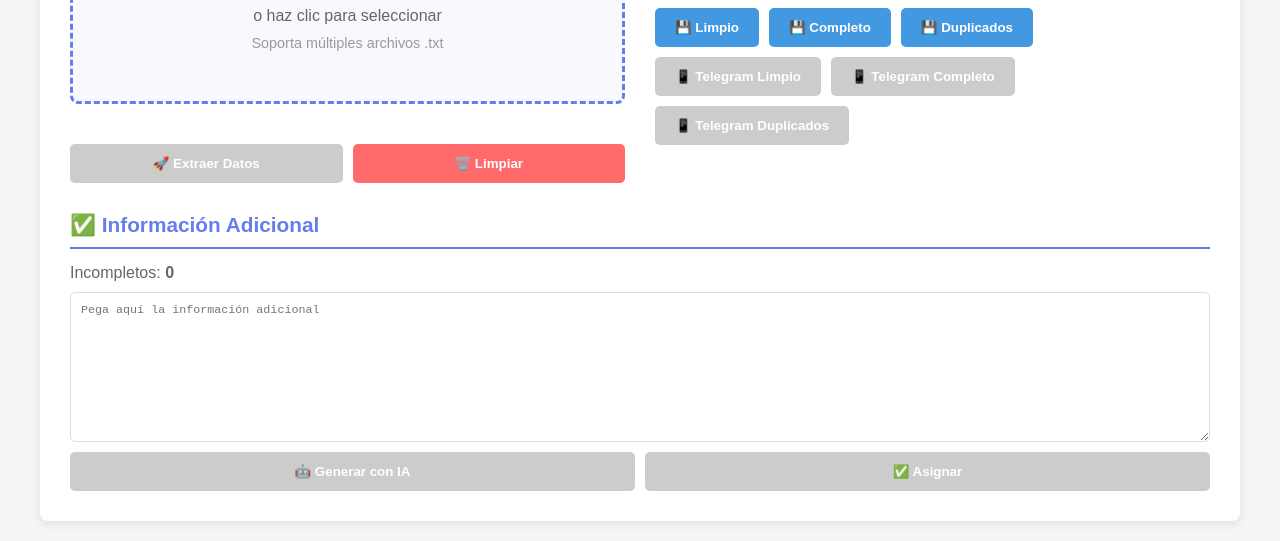
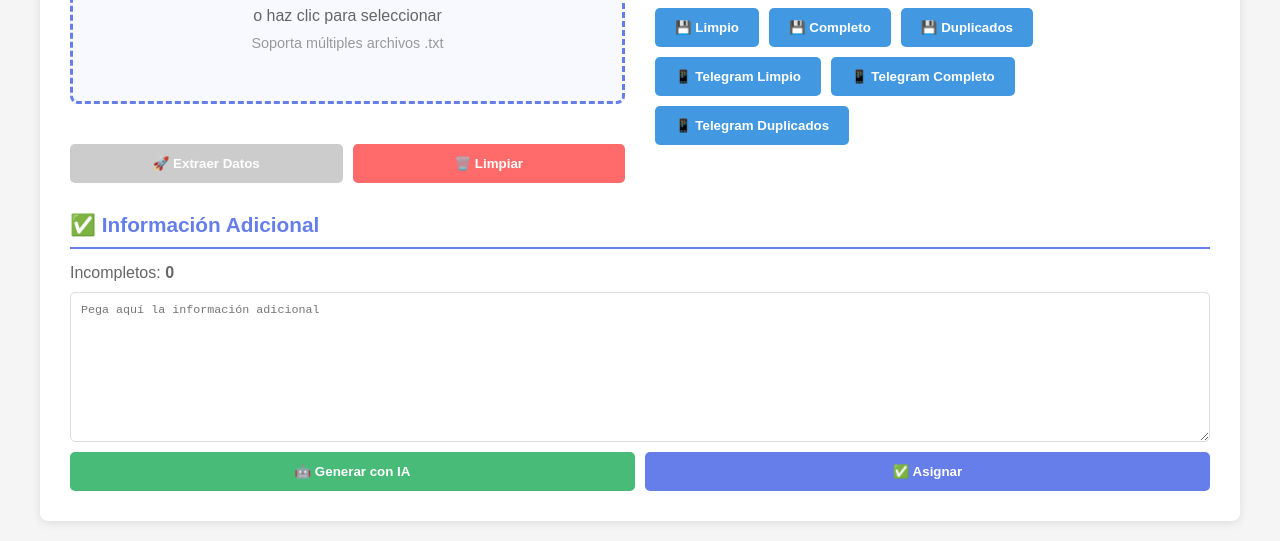
Before and after one commit to joelalbertomendez1104-dev/CConline, a website: page index.html in a window 1280 px wide. Both pictures are taken after a click on the button "🗑️ Limpiar". Shown: the part 299-840 px from the top of the page. Drawn offline with Linux system fonts and the light colour scheme.

Commit message:
Fix: Habilitar TODOS los botones (descargas, Telegram, IA, Asignar)

```diff
--- a/index.html
+++ b/index.html
@@ -187,14 +187,14 @@
 
         function updateButtons() {
             extractBtn.disabled = files.length === 0;
-            document.getElementById('generateBtn').disabled = incompleteRecords.length === 0;
-            document.getElementById('assignBtn').disabled = incompleteRecords.length === 0;
+            document.getElementById('generateBtn').disabled = false;
+            document.getElementById('assignBtn').disabled = false;
             document.getElementById('downloadCleanBtn').disabled = false; // Siempre habilitado
             document.getElementById('downloadFullBtn').disabled = false; // Siempre habilitado
             document.getElementById('downloadDupBtn').disabled = false; // Siempre habilitado
-            document.getElementById('sendCleanTgBtn').disabled = uniqueData.length === 0;
-            document.getElementById('sendFullTgBtn').disabled = fullData.length === 0;
-            document.getElementById('sendDupTgBtn').disabled = duplicateData.length === 0;
+            document.getElementById('sendCleanTgBtn').disabled = false;
+            document.getElementById('sendFullTgBtn').disabled = false;
+            document.getElementById('sendDupTgBtn').disabled = false;
             document.getElementById('incompleteCountInfo').textContent = incompleteRecords.length;
         }
 
```
